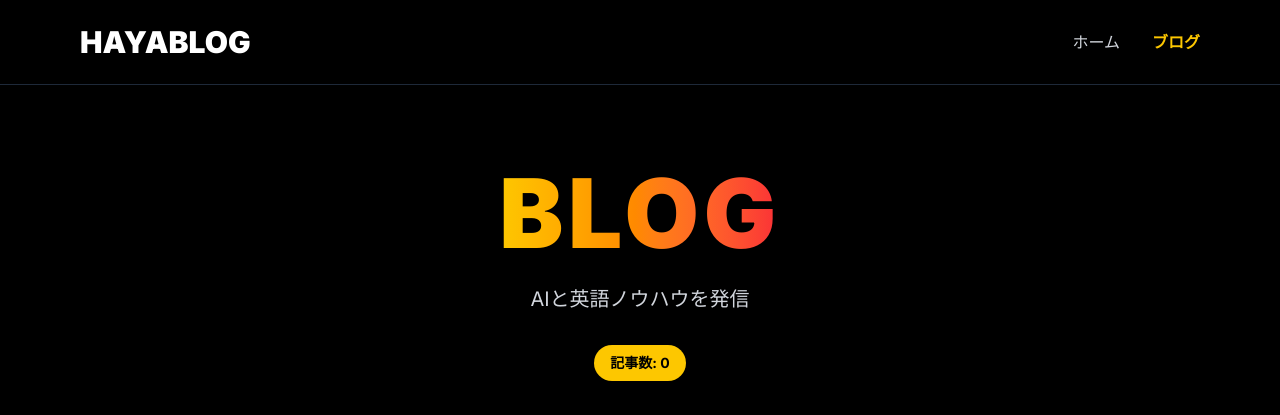
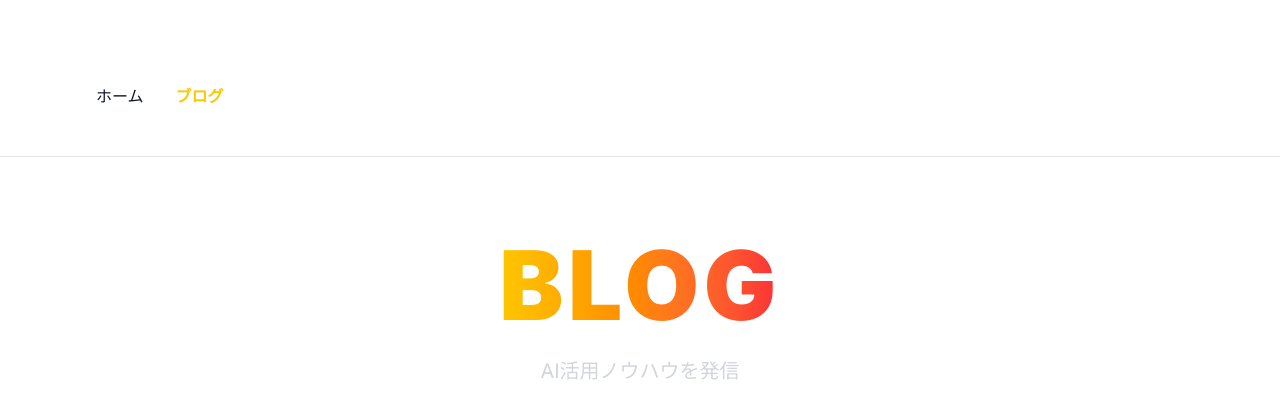
Before and after one commit to Payaton8/sanity-blog, a Next.js app: page /blog in a window 1280 px wide. Shown: the top 415 px of the page. Built offline with nearby package versions, Linux system fonts and the light colour scheme; no server answers.

Commit message:
ブログページのデザインをnote風に変更

```diff
--- a/src/app/blog/page.tsx
+++ b/src/app/blog/page.tsx
@@ -3,7 +3,7 @@ import { generateMetadata } from '../../lib/metadata'; // ← 追加
 
 // 強化されたメタデータ
 export const metadata = generateMetadata({
-  title: '技術ブログ一覧 - AI・英語学習・プログラミング',
+  title: '技術ブログ一覧 - AI活用・英語学習・プログラミング',
   description: 'AI技術、英語学習法、プログラミング（Next.js, React, TypeScript）に関する実践的な記事一覧。アメリカ留学経験を活かした学習ノウハウとウェブ開発の最新情報を発信中。',
 });
 
@@ -35,21 +35,21 @@ export default async function BlogPage() {
   const posts = await getPosts();
 
   return (
-    <div className="min-h-screen bg-black text-white">
+    <div className="min-h-screen bg-white text-gray-900">
       {/* ヘッダー */}
-      <header className="border-b border-gray-800">
+      <header className="border-b border-gray-200">
         <div className="max-w-6xl mx-auto px-4 py-6">
-          <div className="flex items-center justify-between">
+          <div className="max-w-6xl mx-auto px-4 py-6">
             <Link href="/" className="text-3xl font-black text-white hover:text-yellow-400 transition-colors">
               HAYABLOG
             </Link>
             <nav className="flex items-center space-x-8">
-              <Link href="/" className="text-gray-300 hover:text-white transition-colors">ホーム</Link>
+              <Link href="/" className="text-gray-900 hover:text-gray-600 transition-colors">ホーム</Link>
               <Link href="/blog" className="text-yellow-400 font-bold">ブログ</Link>
             </nav>
           </div>
         </div>
-      </header>
+      <Link href="/blog" className="text-gray-600 font-bold hover:text-gray-900"></Link></header>
 
       {/* ヒーローセクション */}
       <section className="py-20 px-4 text-center border-b border-gray-800">
@@ -59,7 +59,7 @@ export default async function BlogPage() {
               BLOG
             </span>
           </h1>
-          <p className="text-xl text-gray-300 mb-8">AIと英語ノウハウを発信</p>
+          <p className="text-xl text-gray-300 mb-8">AI活用ノウハウを発信</p>
 
           <div className="flex justify-center space-x-4">
             <span className="bg-yellow-400 text-black px-4 py-2 rounded-full text-sm font-bold">記事数: {posts.length}</span>
--- a/src/app/layout.tsx
+++ b/src/app/layout.tsx
@@ -8,8 +8,8 @@ const inter = Inter({ subsets: ['latin'] })
 
 // 新しいメタデータシステムを使用
 export const metadata = generateMetadata({
-  title: 'AI × 英語学習サイト',
-  description: 'AI × 英語学習サイト。アメリカ留学経験を活かした技術ブログとウェブ開発のノウハウを発信。'
+  title: 'AI活用サイト',
+  description: 'AI活用サイト。アメリカ留学経験を活かした技術ブログとウェブ開発のノウハウを発信。'
 })
 
 export default function RootLayout({
@@ -22,7 +22,7 @@ export default function RootLayout({
     "@context": "https://schema.org",
     "@type": "WebSite",
     "name": "HAYABLOG",
-    "description": "AI・英語学習サイト。アメリカ留学経験を活かし英語学習ノウハウを発信。",
+    "description": "AI活用サイト。",
     "url": "https://eng-info.com", // ← ドメイン更新
     "author": {
       "@type": "Person",
```
